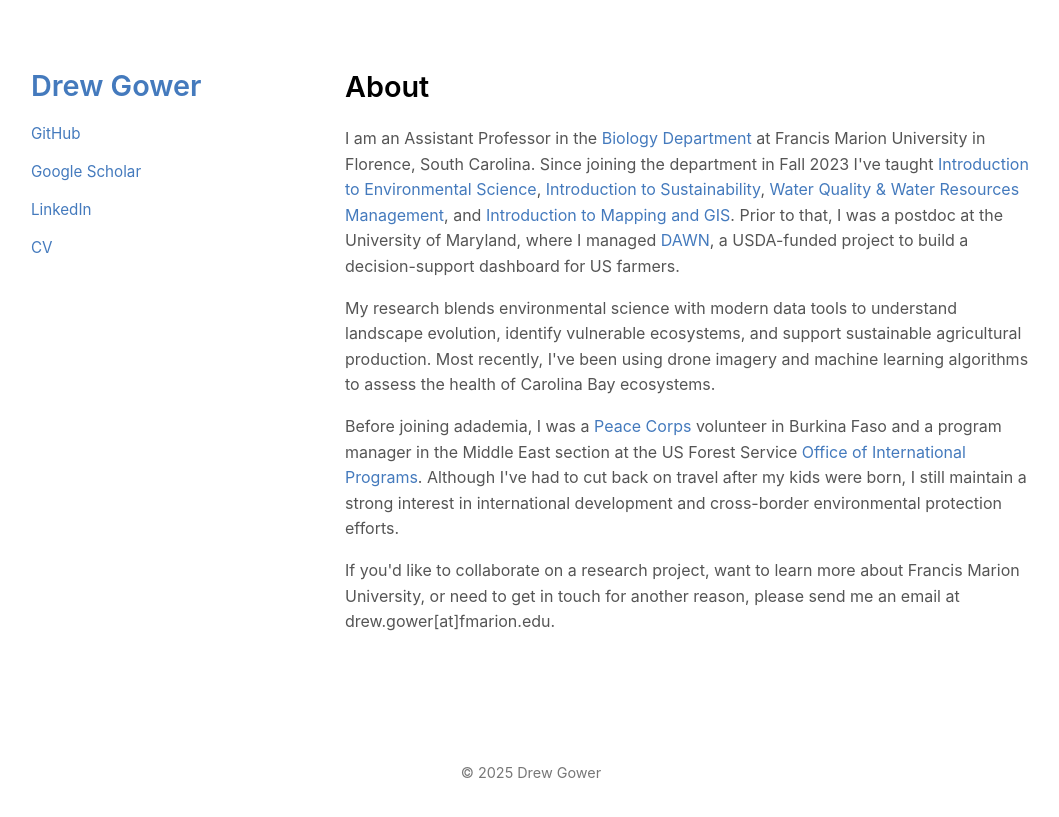
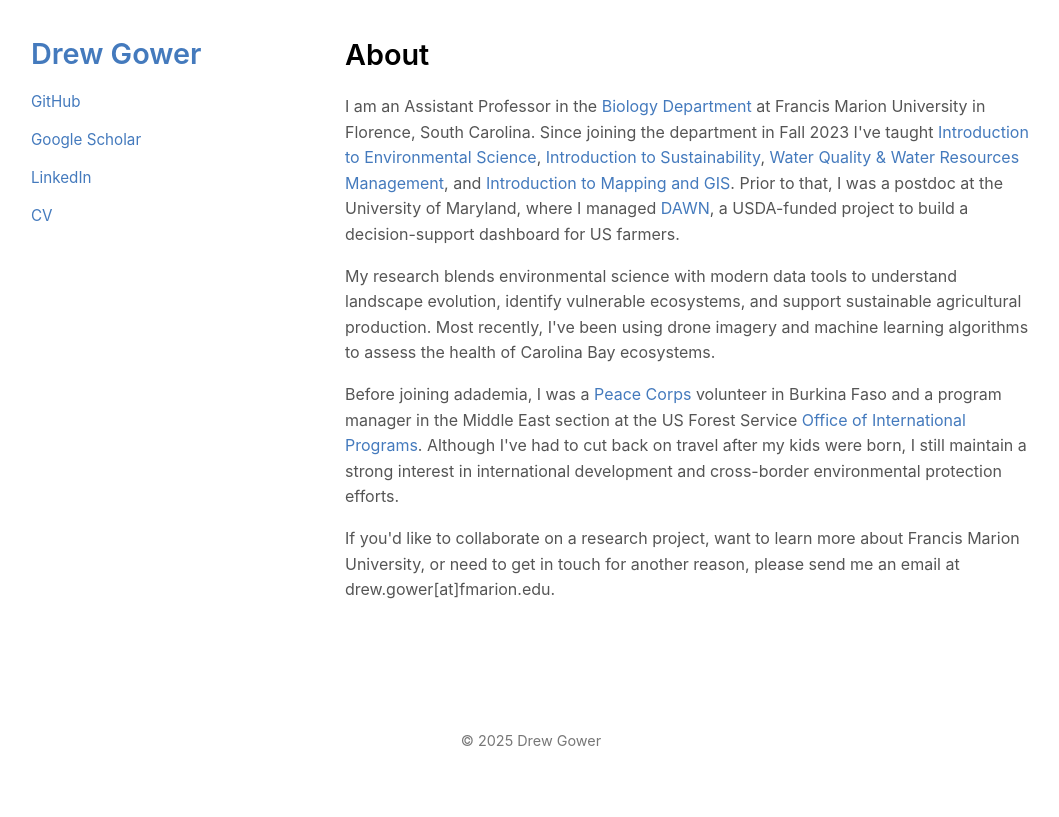
Before and after one commit to dbg6y/dbg6y.github.io, a Jekyll site: the page built from index.html, in a window 1280 px wide. Shown: the top 817 px of the page, without its empty margins (109-1168 px from the left). Built offline with Jekyll 4.4.1, drawn with Linux system fonts in a browser that asks for light colours.

Commit message:
changed margins

```diff
--- a/assets/css/style.css
+++ b/assets/css/style.css
@@ -44,7 +44,7 @@ a:hover {
   display: flex;
   flex-direction: row;
   max-width: 1000px;
-  margin: 4rem auto;
+  margin: 2rem auto;
   gap: 4rem;
   padding: 0 2rem;
 }
```
